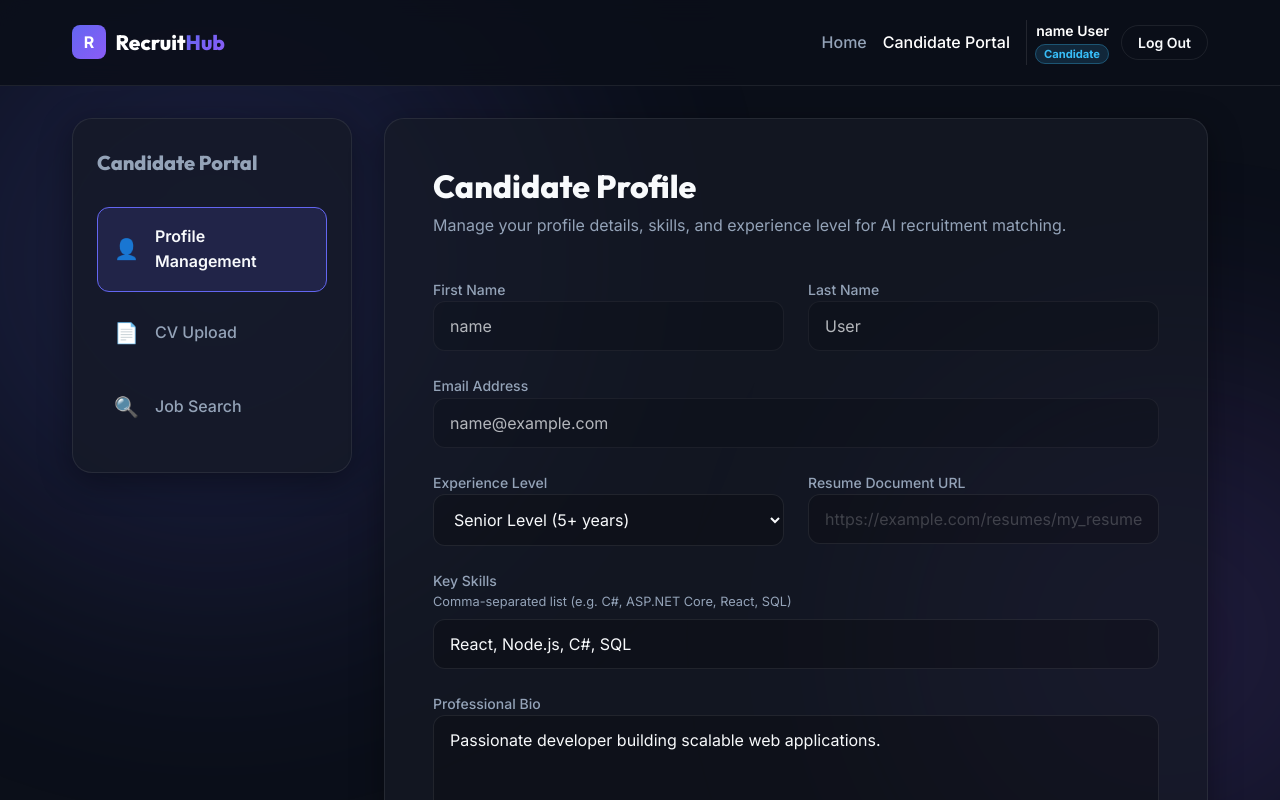
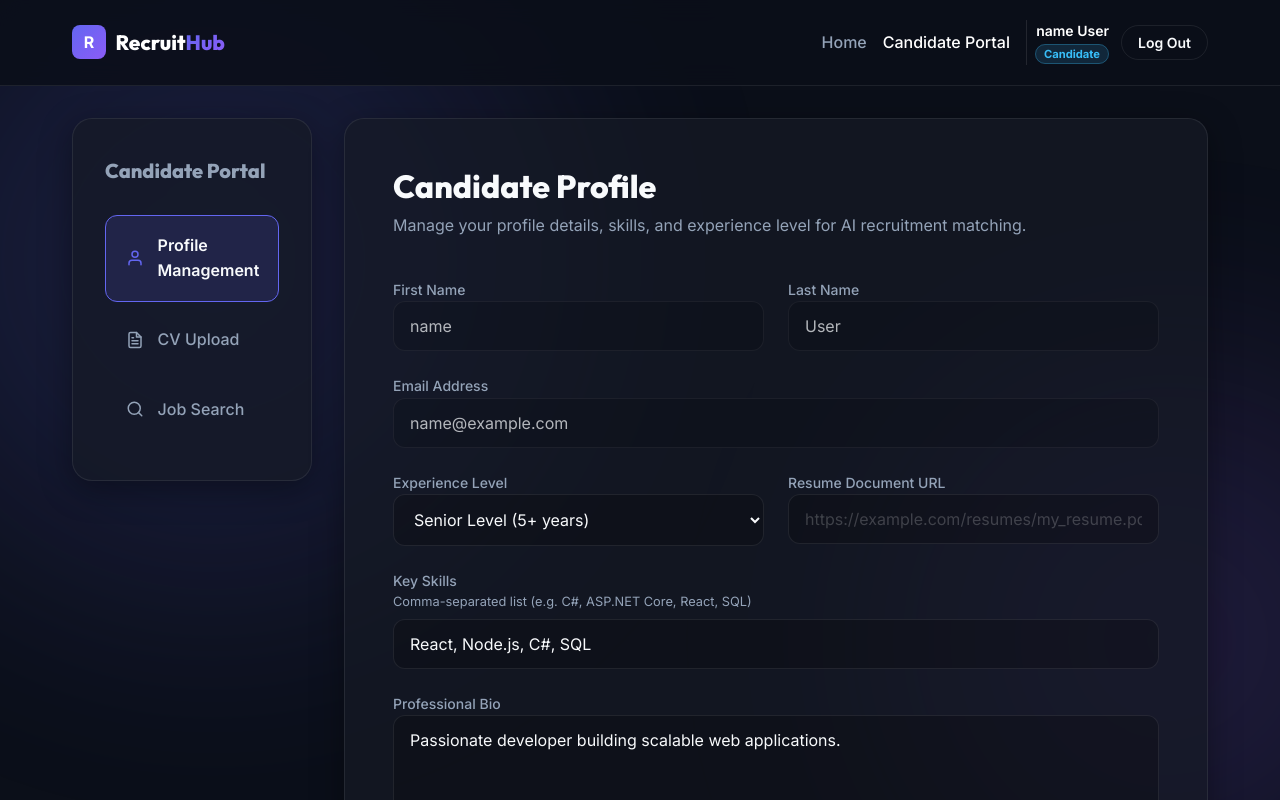
Before and after one commit to eptheekshana/RecruitmentPlatform.API, a React (Vite) app in the folder frontend/: page /login in a window 1280 px wide. Both pictures are taken after typing "name@example.com", "Sample123" into the empty fields and a click on the button "Sign In". Shown: the top 800 px of the page. Built offline with nearby package versions, Linux system fonts and the light colour scheme; no server answers.

Commit message:
Update frontend - candidatelayout, recruiterlayout

```diff
--- a/frontend/src/pages/candidate/CandidateLayout.jsx
+++ b/frontend/src/pages/candidate/CandidateLayout.jsx
@@ -5,16 +5,46 @@ const CandidateLayout = () => {
   const location = useLocation();
 
   const navItems = [
-    { name: 'Profile Management', path: '/candidate/profile', icon: '👤' },
-    { name: 'CV Upload', path: '/candidate/cv-upload', icon: '📄' },
-    { name: 'Job Search', path: '/candidate/jobs', icon: '🔍' },
+    {
+      name: 'Profile Management',
+      path: '/candidate/profile',
+      icon: (
+        <svg width="18" height="18" viewBox="0 0 24 24" fill="none" stroke="currentColor" strokeWidth="2" strokeLinecap="round" strokeLinejoin="round" style={{ flexShrink: 0 }}>
+          <path d="M20 21v-2a4 4 0 0 0-4-4H8a4 4 0 0 0-4 4v2" />
+          <circle cx="12" cy="7" r="4" />
+        </svg>
+      )
+    },
+    {
+      name: 'CV Upload',
+      path: '/candidate/cv-upload',
+      icon: (
+        <svg width="18" height="18" viewBox="0 0 24 24" fill="none" stroke="currentColor" strokeWidth="2" strokeLinecap="round" strokeLinejoin="round" style={{ flexShrink: 0 }}>
+          <path d="M14 2H6a2 2 0 0 0-2 2v16a2 2 0 0 0 2 2h12a2 2 0 0 0 2-2V8z" />
+          <polyline points="14 2 14 8 20 8" />
+          <line x1="16" y1="13" x2="8" y2="13" />
+          <line x1="16" y1="17" x2="8" y2="17" />
+          <polyline points="10 9 9 9 8 9" />
+        </svg>
+      )
+    },
+    {
+      name: 'Job Search',
+      path: '/candidate/jobs',
+      icon: (
+        <svg width="18" height="18" viewBox="0 0 24 24" fill="none" stroke="currentColor" strokeWidth="2" strokeLinecap="round" strokeLinejoin="round" style={{ flexShrink: 0 }}>
+          <circle cx="11" cy="11" r="8" />
+          <line x1="21" y1="21" x2="16.65" y2="16.65" />
+        </svg>
+      )
+    },
   ];
 
   return (
     <div className="container flex gap-8 animate-fade-in" style={{ paddingBottom: '4rem' }}>
       {/* Sidebar Navigation */}
-      <aside style={{ width: '280px', flexShrink: 0 }}>
-        <div className="glass-panel" style={{ padding: '2rem 1.5rem', position: 'sticky', top: '100px' }}>
+      <aside style={{ width: '240px', flexShrink: 0 }}>
+        <div className="glass-panel" style={{ padding: '2.5rem 2rem', position: 'sticky', top: '100px' }}>
           <h2 style={{ fontSize: '1.25rem', marginBottom: '2rem', color: 'var(--text-secondary)' }}>Candidate Portal</h2>
           <nav className="flex flex-col gap-2" aria-label="Candidate Portal Navigation">
             {navItems.map((item) => {
@@ -27,8 +57,8 @@ const CandidateLayout = () => {
                   style={{
                     display: 'flex',
                     alignItems: 'center',
-                    gap: '1rem',
-                    padding: '1rem',
+                    gap: '0.85rem',
+                    padding: '1.05rem 1.25rem',
                     borderRadius: '12px',
                     transition: 'var(--transition-smooth)',
                     background: isActive ? 'rgba(99, 102, 241, 0.15)' : 'transparent',
@@ -37,7 +67,7 @@ const CandidateLayout = () => {
                     border: isActive ? '1px solid var(--accent-primary)' : '1px solid transparent'
                   }}
                 >
-                  <span style={{ fontSize: '1.25rem' }} aria-hidden="true">{item.icon}</span>
+                  <span style={{ display: 'flex', alignItems: 'center', color: isActive ? 'var(--accent-primary)' : 'var(--text-secondary)' }} aria-hidden="true">{item.icon}</span>
                   {item.name}
                 </NavLink>
               );
--- a/frontend/src/pages/recruiter/RecruiterLayout.jsx
+++ b/frontend/src/pages/recruiter/RecruiterLayout.jsx
@@ -5,15 +5,35 @@ const RecruiterLayout = () => {
   const location = useLocation();
 
   const navItems = [
-    { name: 'Post a Job', path: '/recruiter/create-job', icon: '📝' },
-    { name: 'View Applicants', path: '/recruiter/applicants', icon: '👥' },
+    {
+      name: 'Post a Job',
+      path: '/recruiter/create-job',
+      icon: (
+        <svg width="18" height="18" viewBox="0 0 24 24" fill="none" stroke="currentColor" strokeWidth="2" strokeLinecap="round" strokeLinejoin="round" style={{ flexShrink: 0 }}>
+          <path d="M11 4H4a2 2 0 0 0-2 2v14a2 2 0 0 0 2 2h14a2 2 0 0 0 2-2v-7" />
+          <path d="M18.5 2.5a2.121 2.121 0 1 1 3 3L12 15l-4 1 1-4z" />
+        </svg>
+      )
+    },
+    {
+      name: 'View Applicants',
+      path: '/recruiter/applicants',
+      icon: (
+        <svg width="18" height="18" viewBox="0 0 24 24" fill="none" stroke="currentColor" strokeWidth="2" strokeLinecap="round" strokeLinejoin="round" style={{ flexShrink: 0 }}>
+          <path d="M17 21v-2a4 4 0 0 0-4-4H5a4 4 0 0 0-4 4v2" />
+          <circle cx="9" cy="7" r="4" />
+          <path d="M23 21v-2a4 4 0 0 0-3-3.87" />
+          <path d="M16 3.13a4 4 0 0 1 0 7.75" />
+        </svg>
+      )
+    },
   ];
 
   return (
     <div className="container flex gap-8 animate-fade-in" style={{ paddingBottom: '4rem' }}>
       {/* Sidebar Navigation */}
-      <aside style={{ width: '280px', flexShrink: 0 }}>
-        <div className="glass-panel" style={{ padding: '2rem 1.5rem', position: 'sticky', top: '100px' }}>
+      <aside style={{ width: '240px', flexShrink: 0 }}>
+        <div className="glass-panel" style={{ padding: '2.5rem 2rem', position: 'sticky', top: '100px' }}>
           <h2 style={{ fontSize: '1.25rem', marginBottom: '2rem', color: 'var(--text-secondary)' }}>Recruiter Portal</h2>
           <nav className="flex flex-col gap-2" aria-label="Recruiter Portal Navigation">
             {navItems.map((item) => {
@@ -26,8 +46,8 @@ const RecruiterLayout = () => {
                   style={{
                     display: 'flex',
                     alignItems: 'center',
-                    gap: '1rem',
-                    padding: '1rem',
+                    gap: '0.85rem',
+                    padding: '1.05rem 1.25rem',
                     borderRadius: '12px',
                     transition: 'var(--transition-smooth)',
                     background: isActive ? 'rgba(99, 102, 241, 0.15)' : 'transparent',
@@ -36,7 +56,7 @@ const RecruiterLayout = () => {
                     border: isActive ? '1px solid var(--accent-primary)' : '1px solid transparent'
                   }}
                 >
-                  <span style={{ fontSize: '1.25rem' }} aria-hidden="true">{item.icon}</span>
+                  <span style={{ display: 'flex', alignItems: 'center', color: isActive ? 'var(--accent-primary)' : 'var(--text-secondary)' }} aria-hidden="true">{item.icon}</span>
                   {item.name}
                 </NavLink>
               );
```
